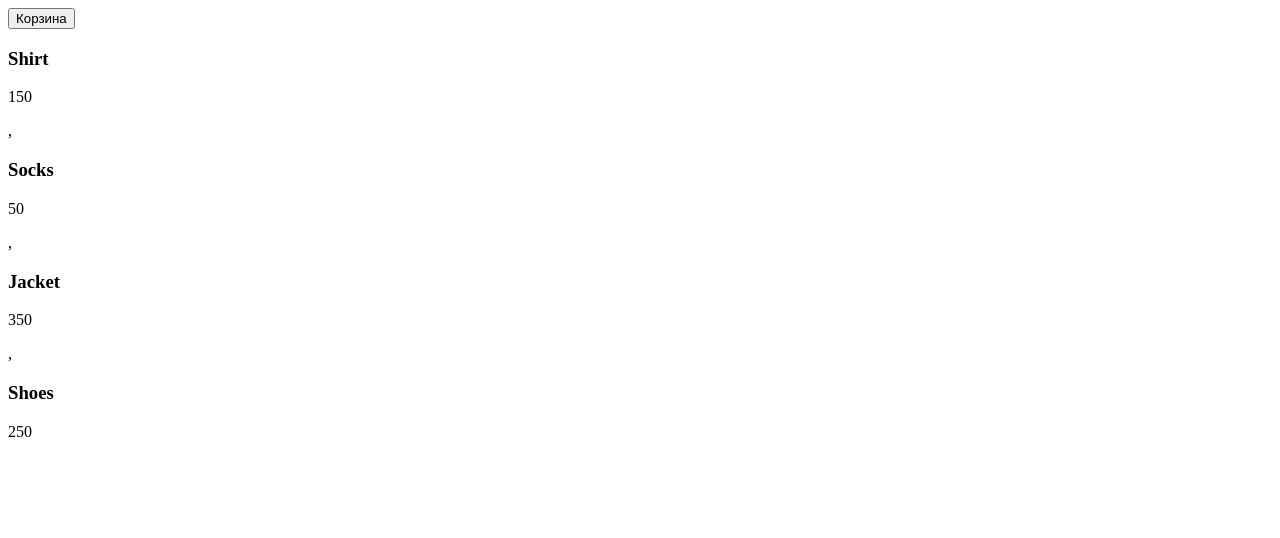
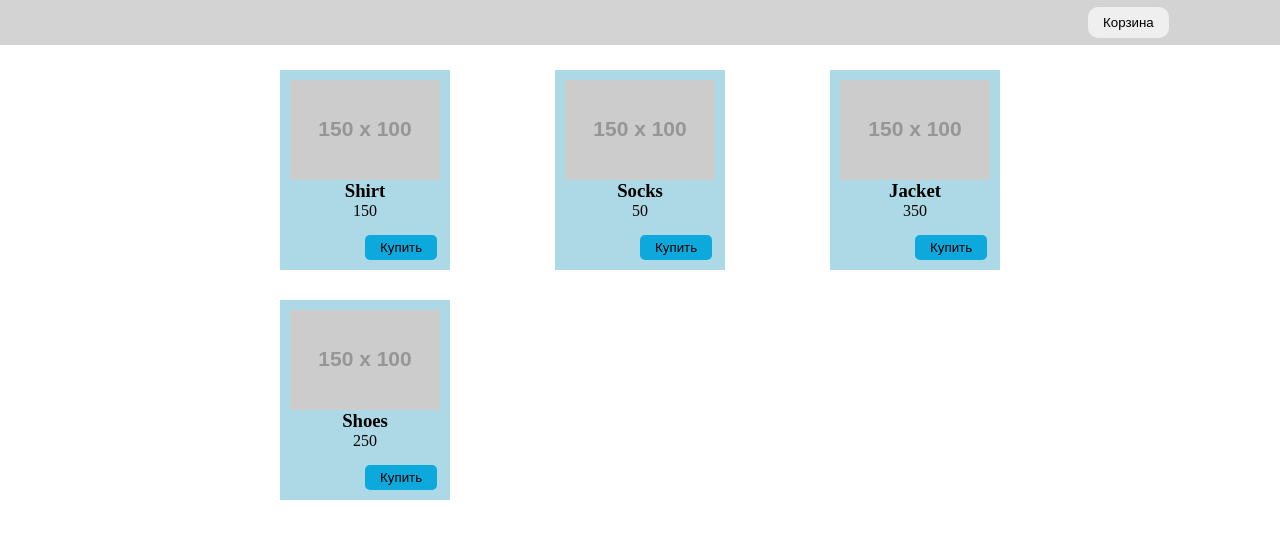
Before and after one commit to Mslava1290/JS_2, a plain HTML site: page L1/index.html in a window 1280 px wide. Drawn offline with Linux system fonts and the light colour scheme; placeholder pictures from the web are drawn by us.

Commit message:
Добавил стили, арг.по умолчанию. Убрал запятые.

```diff
--- a/L1/index.html
+++ b/L1/index.html
@@ -3,13 +3,24 @@
     <head>
         <title>eShop</title>
         <script defer src="script.js"></script>
+        <link rel="stylesheet" href="style.css">
     </head>
     <body>
         <header>
-        <button class="cart-button" type="button">Корзина</button>
+            <div class="header">
+                <button class="cart-button" type="button">Корзина</button>
+
+            </div>
     </header>
         <main>
             <div class="goods-list"></div>
         </main>
     </body>
 </html>
+
+<!--
+1. Добавьте стили для верхнего меню, товара, списка товаров и кнопки вызова корзины.
+2. Добавьте значения по умолчанию для аргументов функции. Как можно упростить или сократить запись функций?
+3. * Сейчас после каждого товара на странице выводится запятая. Из-за чего это происходит?
+Как это исправить?
+-->
--- a/L1/script.js
+++ b/L1/script.js
@@ -5,11 +5,16 @@ const goods = [
     { title: 'Shoes', price: 250 },
     ];
 
-const renderGoodsItem = (title, price) => {
-    return `<div class="goods-item"><h3>${title}</h3><p>${price}</p></div>`;
+const renderGoodsItem = (title = 'null', price = '0') => {
+    let img = '<img src="http://placehold.it/150x100/"/>';
+    let buybutton = '<button class="buy-button" type="button">Купить</button>';
+
+    return `<div class="goods-item">${img}<h3>${title}</h3><p>${price}</p> ${buybutton}</div>`;
 };
-const renderGoodsList = (list) => {
+
+
+const renderGoodsList = (list = []) => {
     let goodsList = list.map(item => renderGoodsItem(item.title, item.price));
-    document.querySelector('.goods-list').innerHTML = goodsList;
+    document.querySelector('.goods-list').innerHTML = goodsList.join('');
 }
 renderGoodsList(goods);
--- /dev/null
+++ b/L1/style.css
@@ -0,0 +1,40 @@
+*{
+    margin: 0 auto;
+}
+
+.header {
+    background-color: lightgray;
+    height: 45px;
+    display: flex;
+    align-items: center;
+    margin-bottom: 10px;
+}
+
+.cart-button {
+    border-radius: 10px;
+    margin-left: 85%;
+    padding: 8px 15px;
+    border: none;
+}
+.goods-list {
+    width: 750px;
+    display: flex;
+    flex-direction: row;
+    justify-content: space-between;
+    flex-wrap: wrap;
+}
+.goods-item {
+    background-color: lightblue;
+    padding: 10px;
+    margin: 15px;
+    display: flex;
+    flex-direction: column;
+}
+.buy-button {
+    border-radius: 5px;
+    padding: 5px 15px;
+    margin-left: 75px;
+    margin-top: 15px;
+    border: none;
+    background-color: rgb(13, 169, 221);
+}
```
